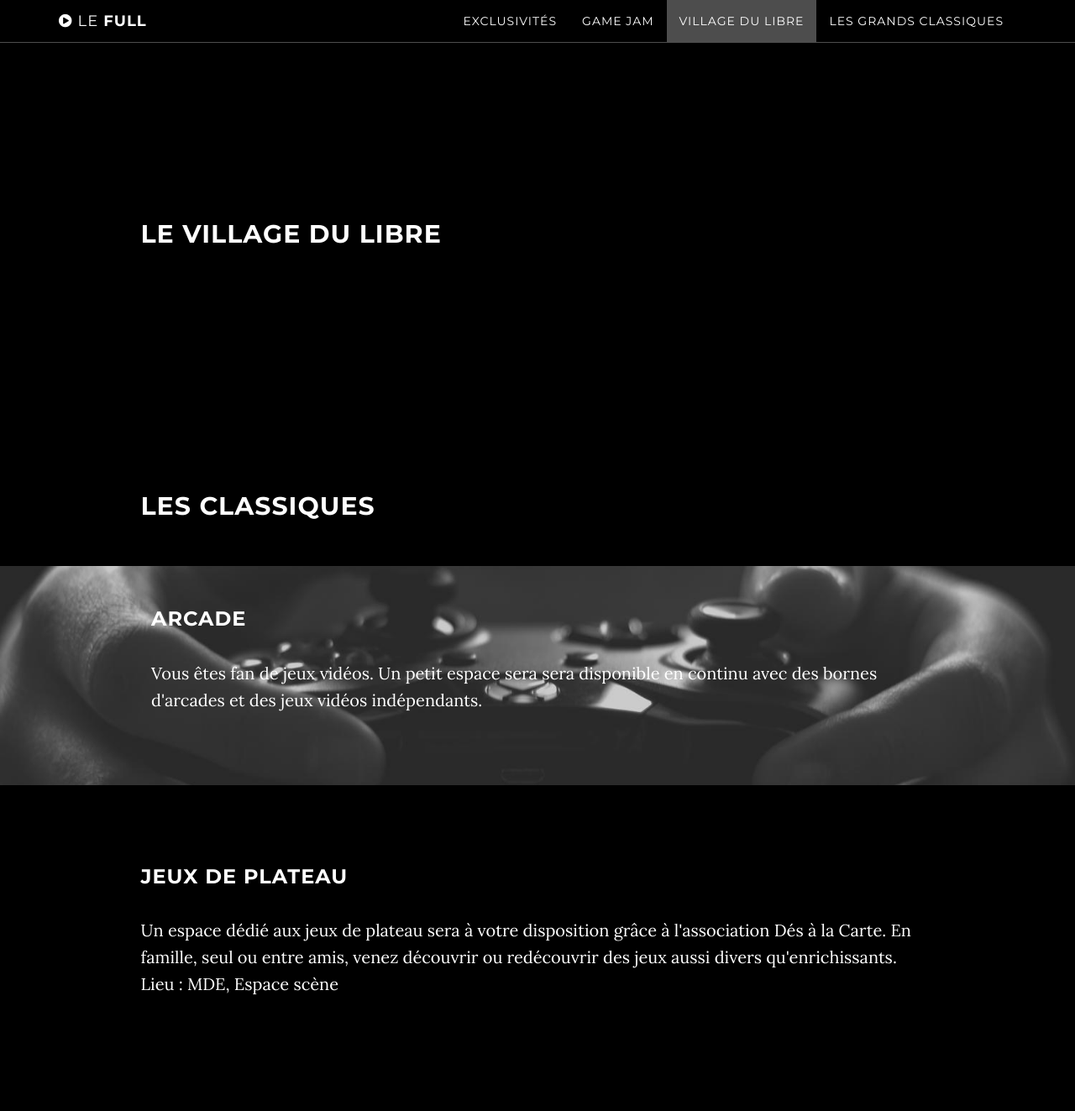
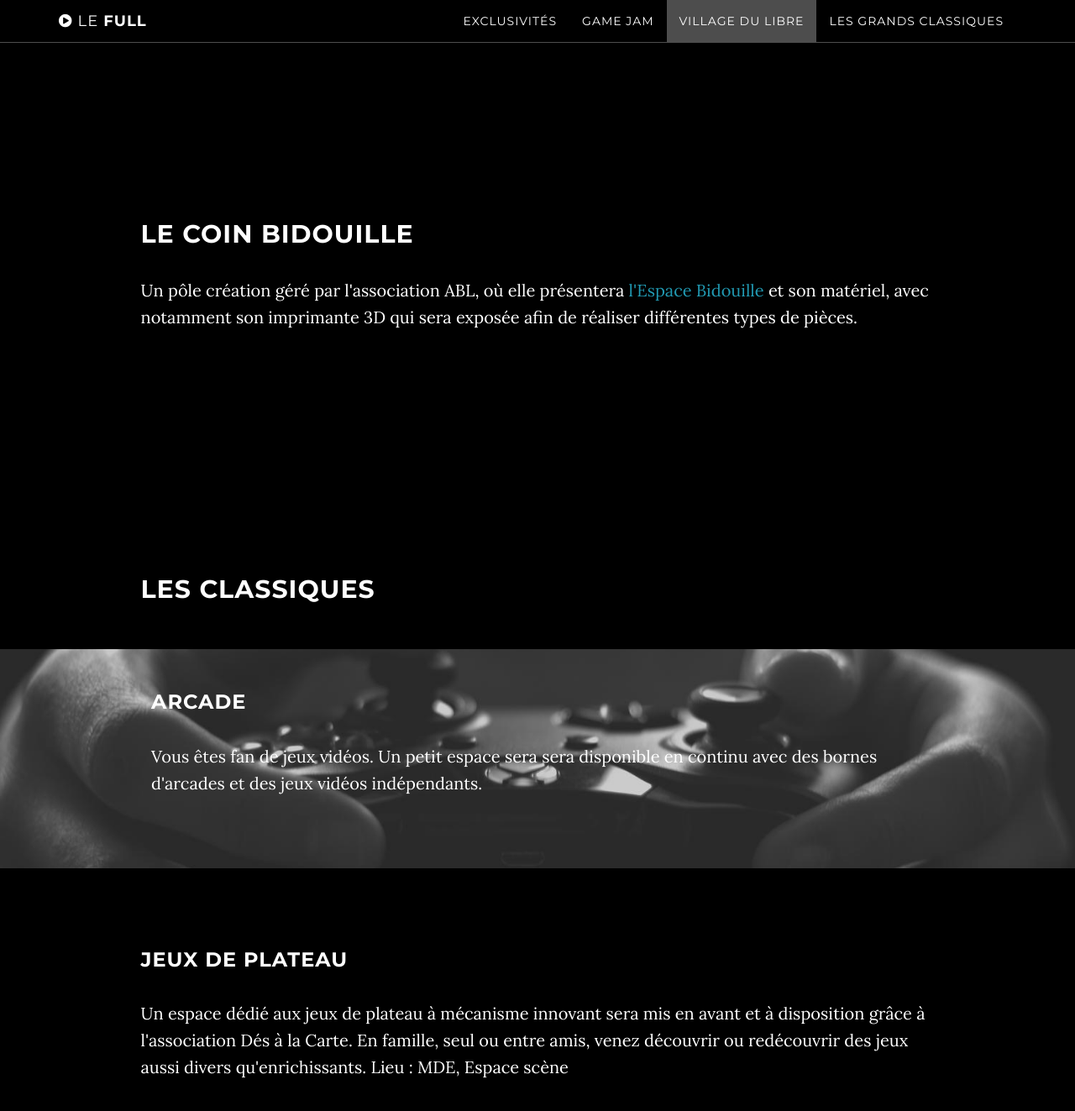
Before and after one commit to bidouilleurslibristes/null.bidouilleurslibristes.github.io, a Jekyll site: the page built from animations.html, in a window 1280 px wide and 1400 px high, scrolled down 2447 px. Shown: the top 1323 px of the window at 84% size. Built offline with Jekyll 4.4.1, drawn with Linux system fonts in a browser that asks for light colours.

Commit message:
Update activities_long.html

```diff
--- a/_includes/activities_long.html
+++ b/_includes/activities_long.html
@@ -99,7 +99,11 @@
     <div class="row">
         <div class="col-lg-10 col-lg-offset-1">
             <div style="margin-top:4em;">
-                <h2>Le Village du Libre</h2>
+                <h2>Le Coin Bidouille</h2>
+		     <p>Un pôle création géré par l'association ABL, où elle présentera <a href="https://www.facebook.com/EspaceBidouille/">l'Espace Bidouille</a> et son matériel, avec notamment son imprimante 3D qui sera exposée afin de réaliser différentes types de pièces.
+
+</p>
+
             </div>
         </div>
     </div>
@@ -131,7 +135,7 @@
             <div style="margin-top:4em;">
                 <h3>Jeux de plateau</h3>
                 <p>
-                    Un espace dédié aux jeux de plateau sera à votre disposition grâce à l'association Dés à la Carte. En famille, seul ou entre amis, venez découvrir ou redécouvrir des jeux aussi divers qu'enrichissants. Lieu : MDE, Espace scène
+                    Un espace dédié aux jeux de plateau à mécanisme innovant sera mis en avant et à disposition grâce à l'association Dés à la Carte. En famille, seul ou entre amis, venez découvrir ou redécouvrir des jeux aussi divers qu'enrichissants. Lieu : MDE, Espace scène
                 </p>
             </div>
         </div>
```
